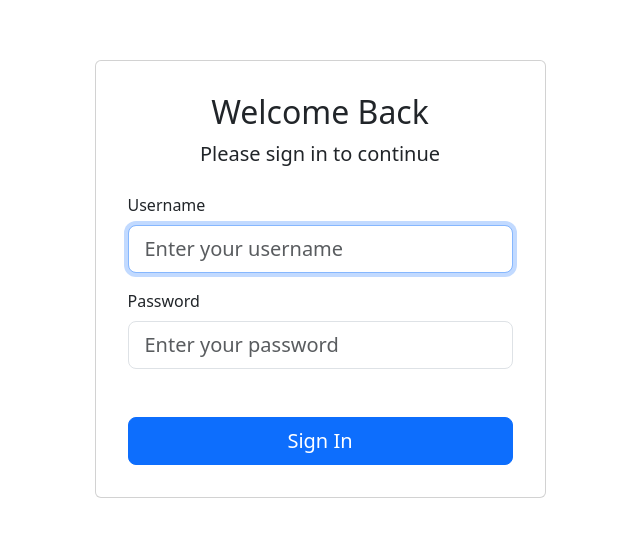
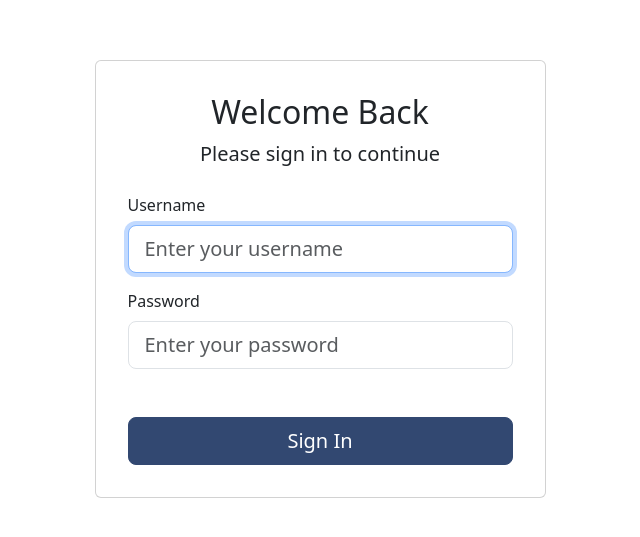
Before and after one commit to pitt-crc/keystone-web, an Angular app: page /auth/login in a window 1280 px wide. Shown: the part 121-658 px from the top of the page, without its empty margins (320-960 px from the left). Built offline with nearby package versions, Linux system fonts and the light colour scheme.

Commit message:
Adds customized bootstrap color scheme (#37)
* First pass at bootstrap color scheme

* Increase color scheme saturation

```diff
--- a/src/assets/scss/_variables.scss
+++ b/src/assets/scss/_variables.scss
@@ -1,7 +1,18 @@
+$theme-colors: (
+  "primary": #324871,
+  "secondary": #B6C5D1,
+  "success": #1EC074,
+  "info": #14b7d9,
+  "warning": #FACA6C,
+  "danger": #ED0F2D,
+  "light": #F3F5F6,
+  "dark": #212529
+);
+
 // Top navigation component
 $topnav-height: 3.5rem;
 
 // Sidebar navigation component
-$sidebar-bg-light: #e2e6ea;
+$sidebar-bg-light: map-get($theme-colors, 'light');
 $sidebar-width: 16rem;
-$sidebar-bg-dark: #31405d;
+$sidebar-bg-dark: map-get($theme-colors, 'primary');
```
